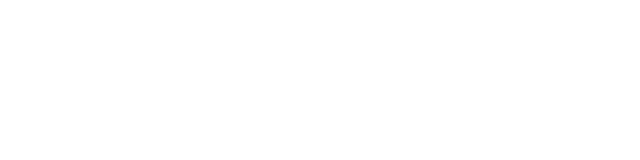
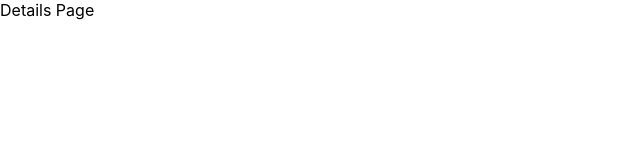
Before and after one commit to hhovakimyan/masonry-photo-grid, a React (Create React App) app: page /details/1 in a window 1280 px wide. Shown: the top 160 px of the page, without its empty margins (0-640 px from the left). Built offline with nearby package versions, Linux system fonts and the light colour scheme.

Commit message:
Define application routes

```diff
--- a/src/App.tsx
+++ b/src/App.tsx
@@ -1,10 +1,17 @@
 import React from 'react';
-import './App.css';
+
+import {BrowserRouter, Route, Routes} from 'react-router-dom';
+import DetailsPage from "./pages/DetailsPage";
+import GridPage from "./pages/GridPage";
 
 function App() {
   return (
-    <div className="App">
-    </div>
+    <BrowserRouter>
+      <Routes>
+        <Route path="" element={<GridPage />} />
+        <Route path="/details/:id" element={<DetailsPage />} />
+      </Routes>
+    </BrowserRouter>
   );
 }
 
--- /dev/null
+++ b/src/pages/DetailsPage/index.tsx
@@ -0,0 +1,9 @@
+const DetailsPage = () => {
+    return (
+        <div className="detailsPage">
+            Details Page
+        </div>
+    )
+}
+
+export default DetailsPage;
--- /dev/null
+++ b/src/pages/GridPage/index.tsx
@@ -0,0 +1,9 @@
+const GridPage = () => {
+    return (
+        <div className="gridPage">
+            Grid Page
+        </div>
+    )
+}
+
+export default GridPage;
```
Also changed, not shown: 1 other file (tests, documents, lock files or other folders).
